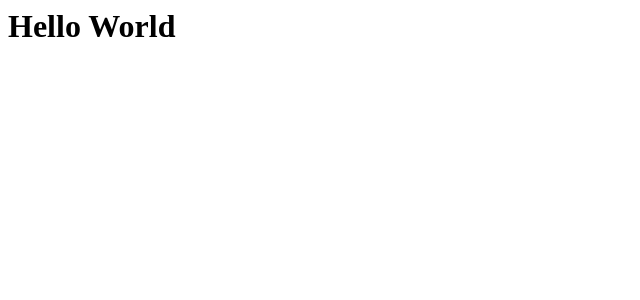
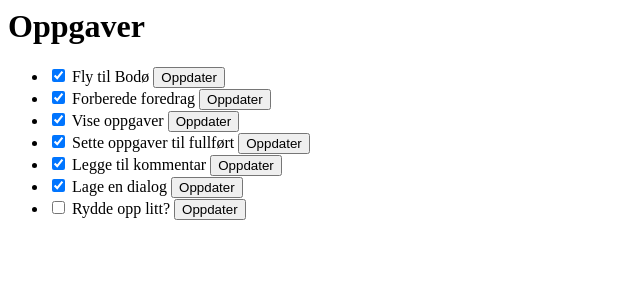
Before and after one commit to jhannes/kata, a React (Vite) app: page / in a window 1280 px wide. Shown: the top 300 px of the page, without its empty margins (0-640 px from the left). Built offline with nearby package versions, Linux system fonts and the light colour scheme.

Commit message:
finished dryrun

```diff
--- /dev/null
+++ b/global.d.ts
@@ -0,0 +1 @@
+declare module "*.css";
--- /dev/null
+++ b/src/application.css
@@ -0,0 +1,22 @@
+.dialog {
+  display: none;
+  .content {
+    border: 2px solid black;
+    position: absolute;
+    top: 50%;
+    left: 50%;
+    transform: translate(-50%, -50%);
+    padding: 0.25rem 0.5rem;
+    background-color: white;
+  }
+
+  .overlay {
+    position: absolute;
+    inset: 0;
+    background-color: rgba(0, 0, 0, 25%);
+  }
+
+  &.visible {
+    display: revert;
+  }
+}
--- /dev/null
+++ b/src/application.tsx
@@ -0,0 +1,47 @@
+import { useState } from "react";
+import type { TaskItem } from "./taskItem.js";
+import { TaskList } from "./taskList.js";
+import { UpdateTaskForm } from "./updateTaskForm.js";
+import { Dialog } from "./dialog.js";
+
+const INITIAL_TASKS: TaskItem[] = [
+  { id: 1, title: "Fly til Bodø", complete: true },
+  { id: 2, title: "Forberede foredrag", complete: true },
+  { id: 3, title: "Vise oppgaver", complete: true },
+  { id: 4, title: "Sette oppgaver til fullført", complete: true },
+  { id: 5, title: "Legge til kommentar", complete: true },
+  { id: 6, title: "Lage en dialog", complete: true },
+  { id: 7, title: "Rydde opp litt?", complete: false },
+];
+
+export function Application() {
+  const [tasks, setTasks] = useState(INITIAL_TASKS);
+  const [selectedItem, setSelectedItem] = useState<TaskItem | undefined>();
+
+  function handleUpdate(delta: Partial<TaskItem>) {
+    setTasks((old) =>
+      old.map((o) => (o.id === delta.id ? { ...o, ...delta } : o)),
+    );
+    setSelectedItem(undefined);
+  }
+
+  return (
+    <div>
+      <h1>Oppgaver</h1>
+      <TaskList
+        tasks={tasks}
+        onUpdate={handleUpdate}
+        onSelected={(t) => setSelectedItem(t)}
+      />
+      <Dialog visible={!!selectedItem}>
+        {selectedItem && (
+          <UpdateTaskForm
+            task={selectedItem}
+            onUpdated={handleUpdate}
+            onCancel={() => setSelectedItem(undefined)}
+          />
+        )}
+      </Dialog>
+    </div>
+  );
+}
--- /dev/null
+++ b/src/dialog.tsx
@@ -0,0 +1,19 @@
+import { type ReactNode, useEffect, useRef } from "react";
+
+export function Dialog({
+  visible,
+  children,
+}: {
+  visible: boolean;
+  children: ReactNode;
+}) {
+  const dialogRef = useRef<HTMLDialogElement | null>(null);
+  useEffect(() => {
+    if (visible) {
+      dialogRef.current!.showModal();
+    } else {
+      dialogRef.current!.close();
+    }
+  }, [visible]);
+  return <dialog ref={dialogRef}>{children}</dialog>;
+}
--- a/src/main.tsx
+++ b/src/main.tsx
@@ -1,3 +1,6 @@
 import { createRoot } from "react-dom/client";
 
-createRoot(document.getElementById("app")!).render(<h1>Hello World</h1>);
+import "./application.css";
+import { Application } from "./application.js";
+
+createRoot(document.getElementById("app")!).render(<Application />);
--- /dev/null
+++ b/src/taskItem.ts
@@ -0,0 +1,6 @@
+export interface TaskItem {
+  description?: string | undefined;
+  id: number;
+  title: string;
+  complete: boolean;
+}
--- /dev/null
+++ b/src/taskList.tsx
@@ -0,0 +1,31 @@
+import type { TaskItem } from "./taskItem.js";
+
+export function TaskList({
+  tasks,
+  onUpdate,
+  onSelected,
+}: {
+  tasks: TaskItem[];
+  onUpdate: (delta: Partial<TaskItem>) => void;
+  onSelected: (t: TaskItem) => void;
+}) {
+  return (
+    <ul>
+      {tasks.map((t) => (
+        <li>
+          <label>
+            <input
+              type="checkbox"
+              checked={t.complete}
+              onChange={(e) =>
+                onUpdate({ id: t.id, complete: e.target.checked })
+              }
+            />{" "}
+            {t.title} <button onClick={() => onSelected(t)}>Oppdater</button>
+          </label>
+          {t.description && <p>{t.description}</p>}
+        </li>
+      ))}
+    </ul>
+  );
+}
--- /dev/null
+++ b/src/updateTaskForm.tsx
@@ -0,0 +1,46 @@
+import type { TaskItem } from "./taskItem.js";
+import { type SubmitEvent, useState } from "react";
+
+export function UpdateTaskForm({
+  task,
+  onCancel,
+  onUpdated,
+}: {
+  task: TaskItem;
+  onCancel: () => void;
+  onUpdated: (delta: Partial<TaskItem>) => void;
+}) {
+  const [complete, setComplete] = useState(task.complete);
+  const [description, setDescription] = useState(task.description || "");
+
+  function handleSubmit(e: SubmitEvent) {
+    e.preventDefault();
+    onUpdated({ id: task.id, complete, description });
+  }
+
+  return (
+    <form onSubmit={handleSubmit}>
+      <h2>Oppdater oppgave {task.title}</h2>
+
+      <div>
+        <textarea
+          value={description}
+          onChange={(e) => setDescription(e.target.value)}
+        />
+      </div>
+      <div>
+        <input
+          type="checkbox"
+          onChange={(e) => setComplete(e.target.checked)}
+          checked={complete}
+        />
+      </div>
+      <div>
+        <button>Oppdater</button>
+      </div>
+      <div>
+        <button onClick={onCancel}>Avbryt</button>
+      </div>
+    </form>
+  );
+}
```
